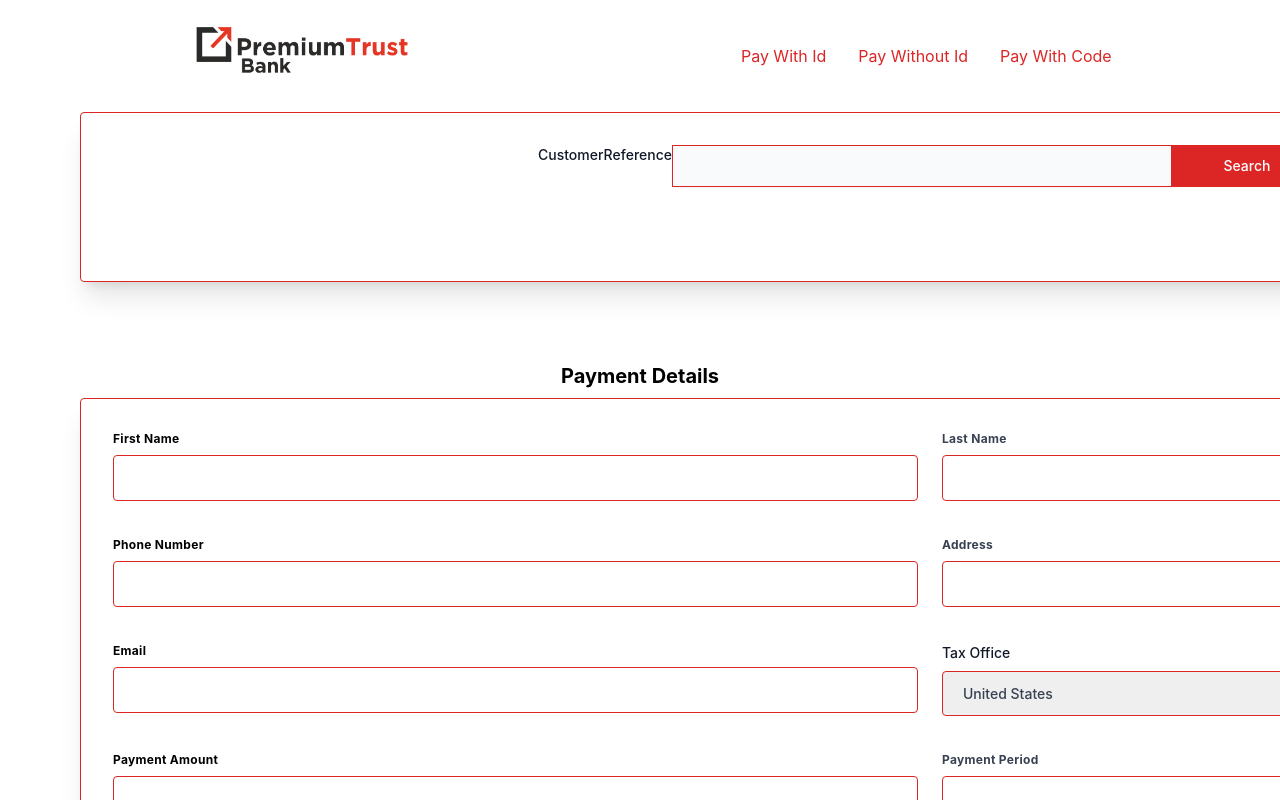
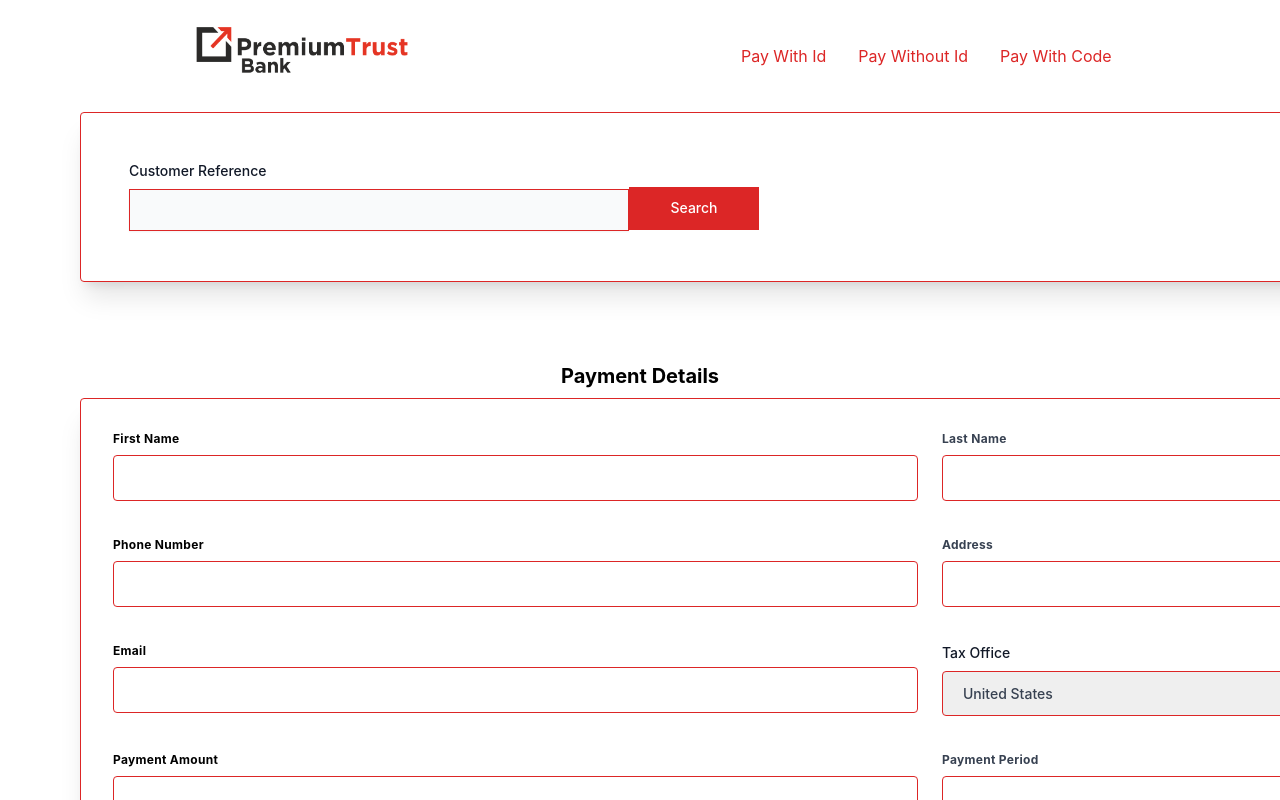
Before and after one commit to Juliet-07/E-Cashier, a React (Create React App) app: page /paywithid in a window 1280 px wide. Shown: the top 800 px of the page. Built offline with nearby package versions, Linux system fonts and the light colour scheme.

Commit message:
decryption

```diff
--- a/src/pages/payWithId.js
+++ b/src/pages/payWithId.js
@@ -1,34 +1,68 @@
 import axios from "axios";
 import React, { useState } from "react";
 import Navbar from "../components/Navbar";
-import { encryptPayload } from "../shared/services/e-cashier-encryption.service";
+import {
+  decryptPayload,
+  encryptPayload,
+} from "../shared/services/e-cashier-encryption.service";
 
-const PayWithId = () => {
+const PayWithId = (data) => {
   const [customerRef, setCustomerref] = useState("");
   const handleRequest = (e) => {
     e.preventDefault();
     encryptPayload({
       BranchCode: "XPS",
-      value: customerRef,
+      // TransactionStatusId: 4,
     }).then((response) => {
       console.log(response.data);
       getPaymentDetails(response.data);
     });
   };
   const getPaymentDetails = (searchParams) => {
-    const url = `http://80.88.8.239:9011/api/ApiGateway/GetTransactionsbyTStatusId?request=${searchParams}`;
+    // const url = `http://80.88.8.239:9011/api/ApiGateway/GetTransactionsbyTStatusId?request=${searchParams}`;
+    const url = `http://localhost:9011/api/ApiGateway/GetPaymentOptionsForPaymentItem?request=${searchParams}`;
     axios
       .get(url)
       .then((response) => {
-        console.log(response);
+        console.log(response.data);
+        return handleDecrypt(response.data.data);
       })
       .catch((error) => console.log(error));
+  };
+  const handleDecrypt = (encryptedData) => {
+    return decryptPayload(encryptedData).then((decryptResponse) => {
+      console.log("logging decrypted response", decryptResponse);
+    });
   };
   return (
     <>
       <Navbar />
       <div className="w-[1700px] h-[170px] shadow-xl mx-20 border rounded border-red-600 text-red-600 font-medium text-sm p-4">
-        <form
+        <form className="flex items-center m-4 p-4" onSubmit={handleRequest}>
+          <div>
+            <label
+              htmlFor="ref"
+              className="block mb-2 text-sm font-medium text-gray-900 dark:text-gray-300"
+            >
+              Customer Reference
+            </label>
+            <input
+              type="text"
+              id="ref"
+              className="shadow-sm bg-gray-50 border border-red-600 text-gray-900 text-sm block p-2.5 w-[500px]"
+              required
+              value={customerRef}
+              onChange={(e) => setCustomerref(e.target.value)}
+            />
+          </div>
+          <button
+            type="submit"
+            className="text-white bg-red-600 hover:bg-red-700 hover:font-bold font-medium text-sm p-2.5 text-center w-[130px] h-[43px] mt-6 border border-red-600"
+          >
+            Search
+          </button>
+        </form>
+        {/* <form
           className="flex items-center justify-around m-4"
           onSubmit={handleRequest}
         >
@@ -47,14 +81,8 @@ const PayWithId = () => {
               value={customerRef}
               onChange={(e) => setCustomerref(e.target.value)}
             />
-            <button
-              type="submit"
-              className="text-white bg-red-600 hover:bg-red-700 hover:font-bold font-medium text-sm p-2.5 text-center w-[150px]"
-            >
-              Search
-            </button>
           </div>
-          {/* <div>
+          <div>
             <label
               htmlFor="countries"
               className="block mb-2 text-sm font-medium text-gray-900 dark:text-gray-400"
@@ -76,8 +104,8 @@ const PayWithId = () => {
             >
               Search
             </button>
-          </div> */}
-        </form>
+          </div>
+        </form> */}
       </div>
       <div className="mt-20 mb-2 font-bold text-xl flex items-center justify-center">
         Payment Details
@@ -96,6 +124,7 @@ const PayWithId = () => {
                 className="w-full text-gray-700 border border-red-600 rounded py-3 px-4 mb-3"
                 id="grid-first-name"
                 type="text"
+                // value={data.MerchantName}
                 // placeholder="Jane"
               />
             </div>
--- a/src/pages/signin.js
+++ b/src/pages/signin.js
@@ -9,7 +9,7 @@ import Authorizer from "./authorizer";
 const Signin = () => {
   const [email, setEmail] = useState("");
   const [password, setPassword] = useState("");
-
+  // https://192.168.201.46/Intranet/User/login-user
   // check user role
   const userRole = async () => {
     try {
```
